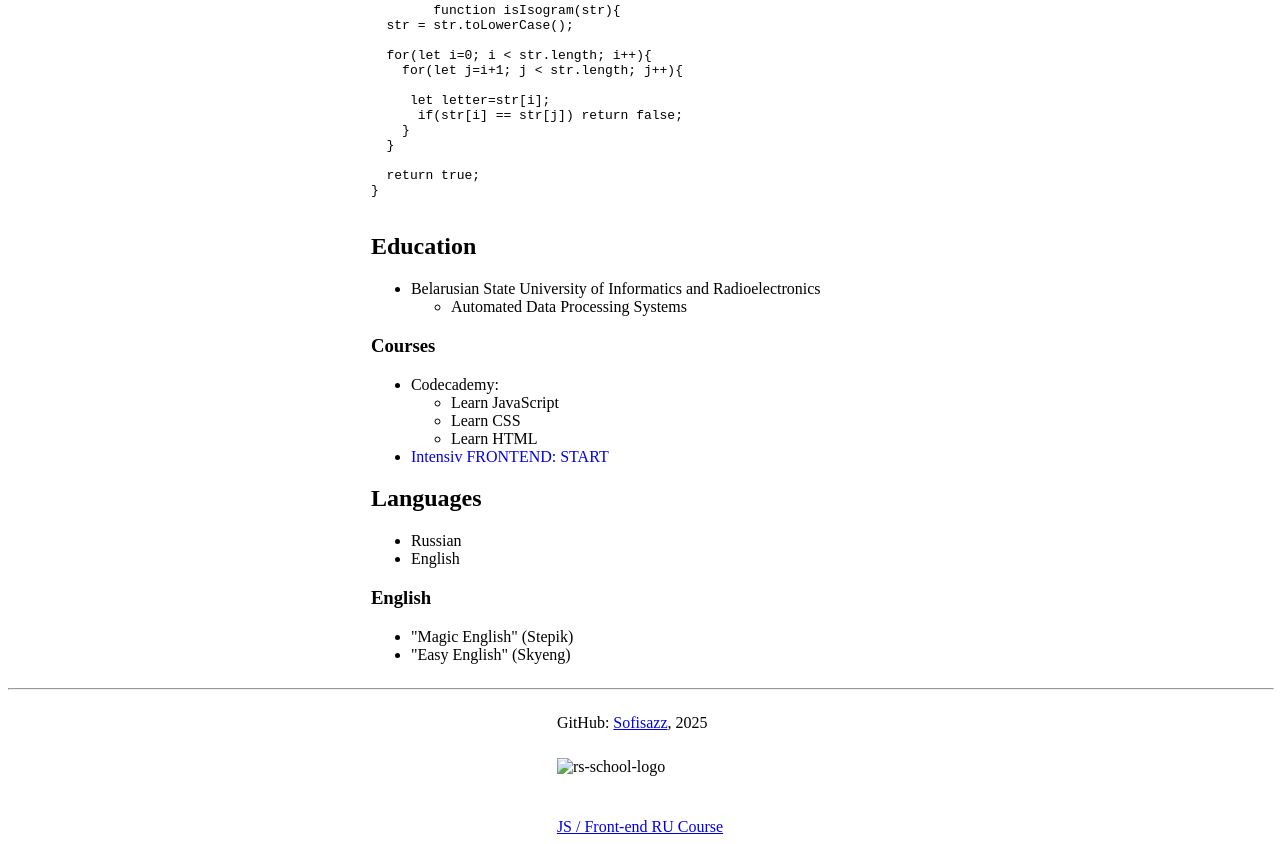
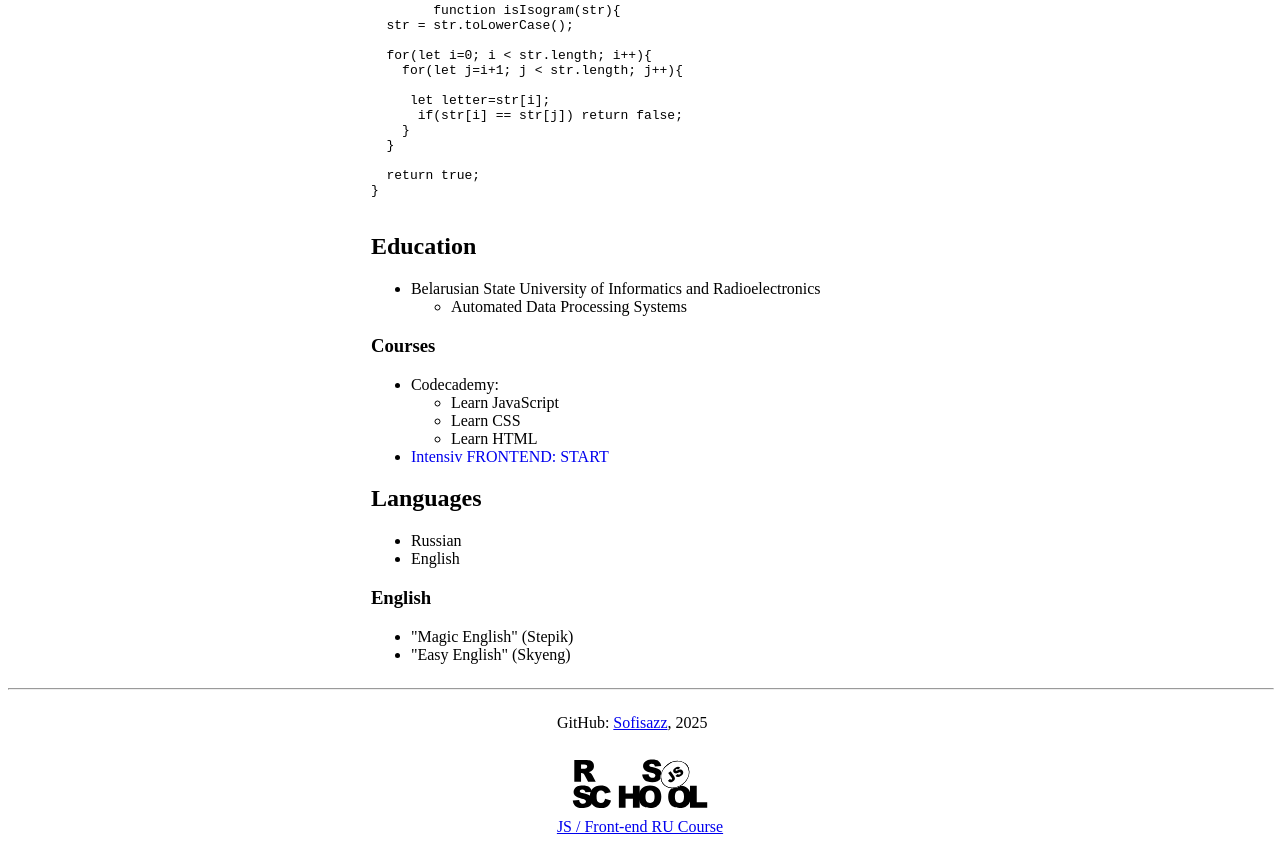
Before and after one commit to Sofisazz/rsschool-cv, a plain HTML site: page index.html in a window 1280 px wide. Shown: the part 842-1686 px from the top of the page. Drawn offline with Linux system fonts and the light colour scheme; the site is published under a folder, as on GitHub Pages, so addresses that start at the root find nothing.

Commit message:
feat: update html file

```diff
--- a/index.html
+++ b/index.html
@@ -86,7 +86,7 @@
     <hr>
     <footer>
         <p> GitHub: <a href="https://github.com/Sofisazz">Sofisazz</a>, 2025</p>
-        <img src="/assets/images/rs-school-logo.svg" alt="rs-school-logo">
+        <img src='./assets/images/rs-school-logo.svg' alt="rs-school-logo">
         <a href="https://rs.school/courses/javascript-ru">JS / Front-end RU Course</a>
     </footer>
 </body>
```
